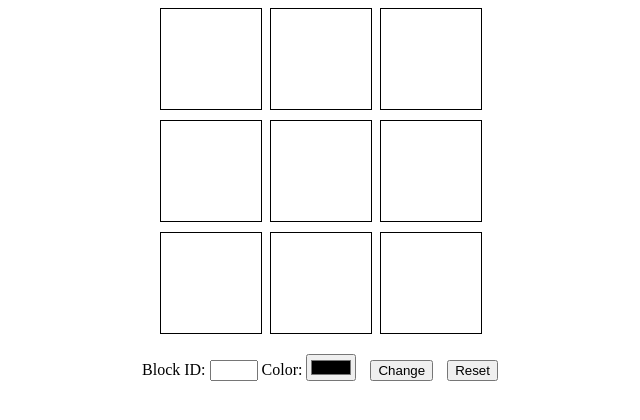
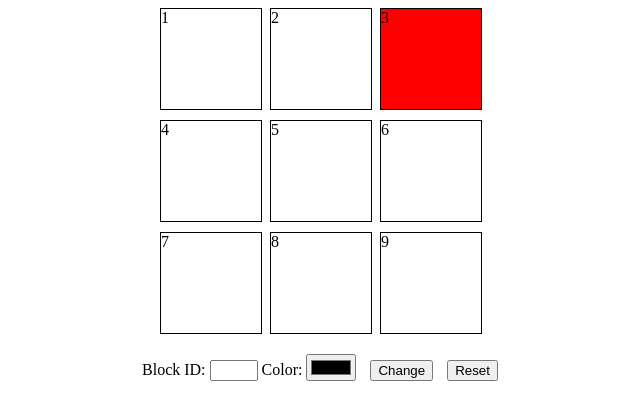
Before and after one commit to acciojob/Replit-Asian-Paints-ShrishtiSingh2211, a website: page main.html in a window 1280 px wide. Shown: the whole page, without its empty margins (320-960 px from the left). Drawn offline with Linux system fonts and the light colour scheme.

Commit message:
created a submission

```diff
--- a/main.html
+++ b/main.html
@@ -10,15 +10,15 @@
 
 <div class="container">
   <div id="grid-container" class="grid-container">
-    <div id="1" class="grid-item"></div>
-    <div id="2" class="grid-item"></div>
-    <div id="3" class="grid-item"></div>
-    <div id="4" class="grid-item"></div>
-    <div id="5" class="grid-item"></div>
-    <div id="6" class="grid-item"></div>
-    <div id="7" class="grid-item"></div>
-    <div id="8" class="grid-item"></div>
-    <div id="9" class="grid-item"></div>
+    <div id="1" class="grid-item">1</div>
+    <div id="2" class="grid-item">2</div>
+    <div id="3" style="background-color:rgb(255,0,0);" class="grid-item">3</div>
+    <div id="4" class="grid-item">4</div>
+    <div id="5" class="grid-item">5</div>
+    <div id="6" class="grid-item">6</div>
+    <div id="7" class="grid-item">7</div>
+    <div id="8" class="grid-item">8</div>
+    <div id="9" class="grid-item">9</div>
   </div>
   <form id="colorForm">
     <label for="block_id">Block ID:</label>
--- a/styles.css
+++ b/styles.css
@@ -4,10 +4,6 @@
   flex-direction: column;
   align-items: center;
 }
-#3{
-	background-color:rgb(255,0,0);
-}
-
 .grid-container {
   display: grid;
   grid-template-columns: repeat(3, 100px);
```
